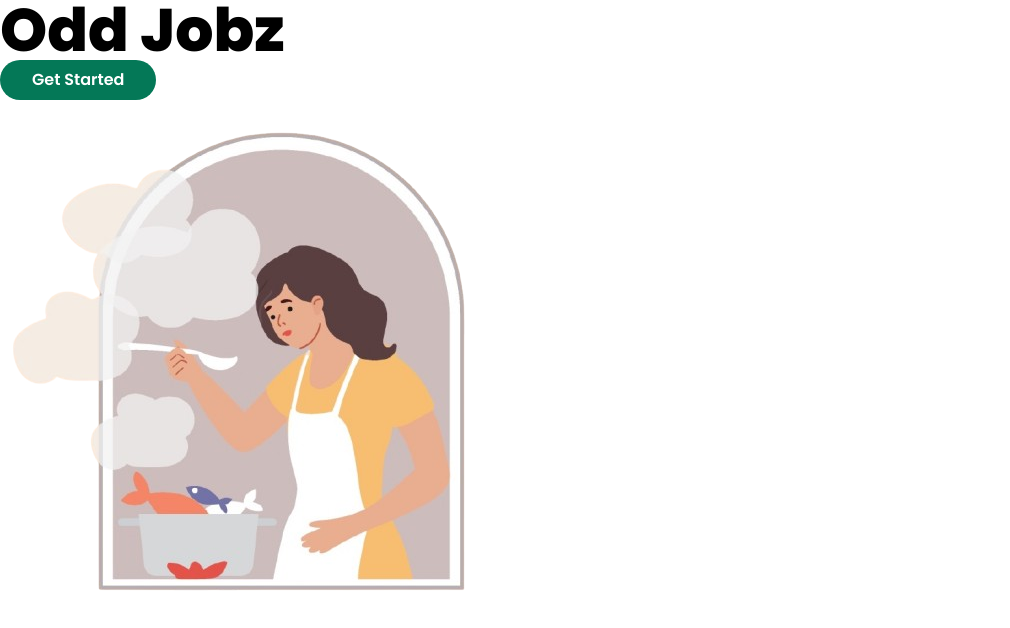
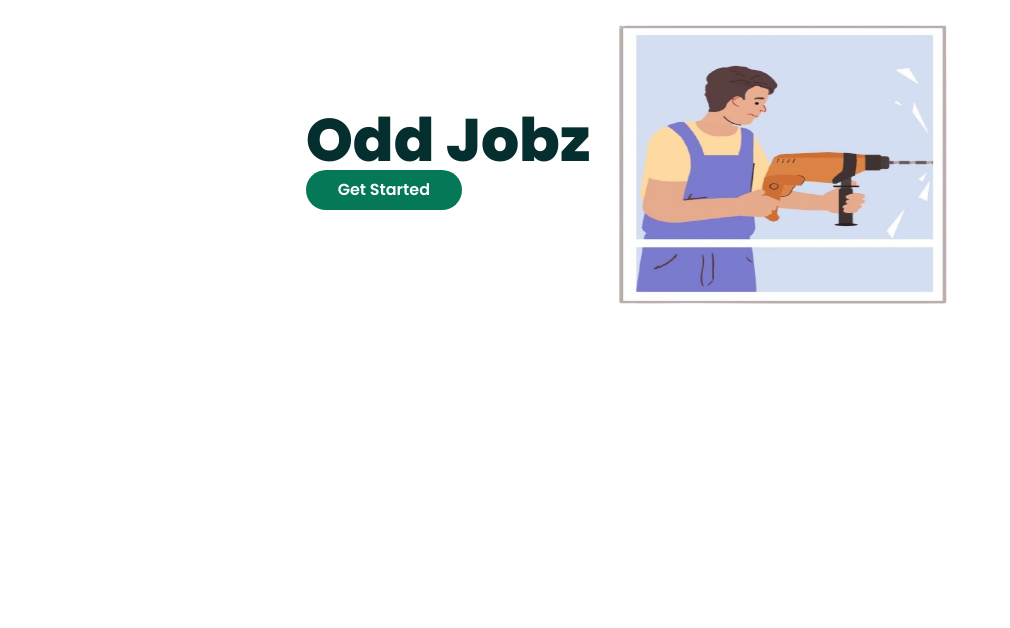
Before and after one commit to alexjr101/odd-jobs, a Next.js app in the folder client/: page / in a window 1280 px wide. Shown: the top 628 px of the page, without its empty margins (0-1010 px from the left). Built offline with nearby package versions, Linux system fonts and the light colour scheme.

Commit message:
Added Image Gallery and Heading1 UI components

```diff
--- a/client/src/app/page.tsx
+++ b/client/src/app/page.tsx
@@ -1,12 +1,27 @@
 import PrimaryButton from "@/components/ui-kit/button/PrimaryButton";
+import ImageGallery from "@/components/ui-kit/gallery/ImageGallery";
+import Heading1 from "@/components/ui-kit/heading/Heading1";
+
+const buildHeroImages = () => {
+  const images = []
+  for (let i = 0; i < 7; i++) {
+    images.push(`/images/hero${i}.png`);
+  }
+  return images;
+}
 
 export default function Home() {
+
+  const heroImages = buildHeroImages();
+
   return (
     <div>
-      <div className="bg-contain h-screen">
-          <h1 className="font-extrabold text-6xl">Odd Jobz</h1>
-          <PrimaryButton>Get Started</PrimaryButton>
-          <img src="/images/hero0.png" className="rounded"/>
+      <div className="flex flex-col items-center justify-center sm:flex-row">
+          <div>
+            <Heading1>Odd Jobz</Heading1>
+            <PrimaryButton>Get Started</PrimaryButton>
+          </div>
+          <ImageGallery images={heroImages} interval={3}/>
         </div>
     </div>
   );
--- /dev/null
+++ b/client/src/components/ui-kit/gallery/ImageGallery.tsx
@@ -0,0 +1,32 @@
+"use client"
+
+import { useEffect, useState } from "react";
+
+type props = {
+    images: string[],
+    interval?: number
+}
+
+export default function ImageGallery({images, interval}: props) {
+
+    const [index, setIndex] = useState(0);
+    const [image, setImage] = useState(images[0]);
+
+    useEffect(() => {
+
+        const intervalID = setInterval(() => {
+            const newIndex = (index + 1) % images.length;
+            setIndex(newIndex);
+            setImage(images[newIndex]);
+        }, (interval ?? 1) * 1000);
+
+        return () => {
+            clearInterval(intervalID)
+        }
+
+    });
+
+    return <div className="w-3/4 h-80 sm:w-1/3 sm:w-96">
+        <img className="w-full max-w-full h-full" src={image} />
+    </div>
+}
--- /dev/null
+++ b/client/src/components/ui-kit/heading/Heading1.tsx
@@ -0,0 +1,7 @@
+import { PropsWithChildren } from "react";
+
+export default function Heading1({children}: PropsWithChildren) {
+    return <h1 className="font-extrabold text-6xl text-teal-950">
+        {children}
+    </h1>
+}
```
